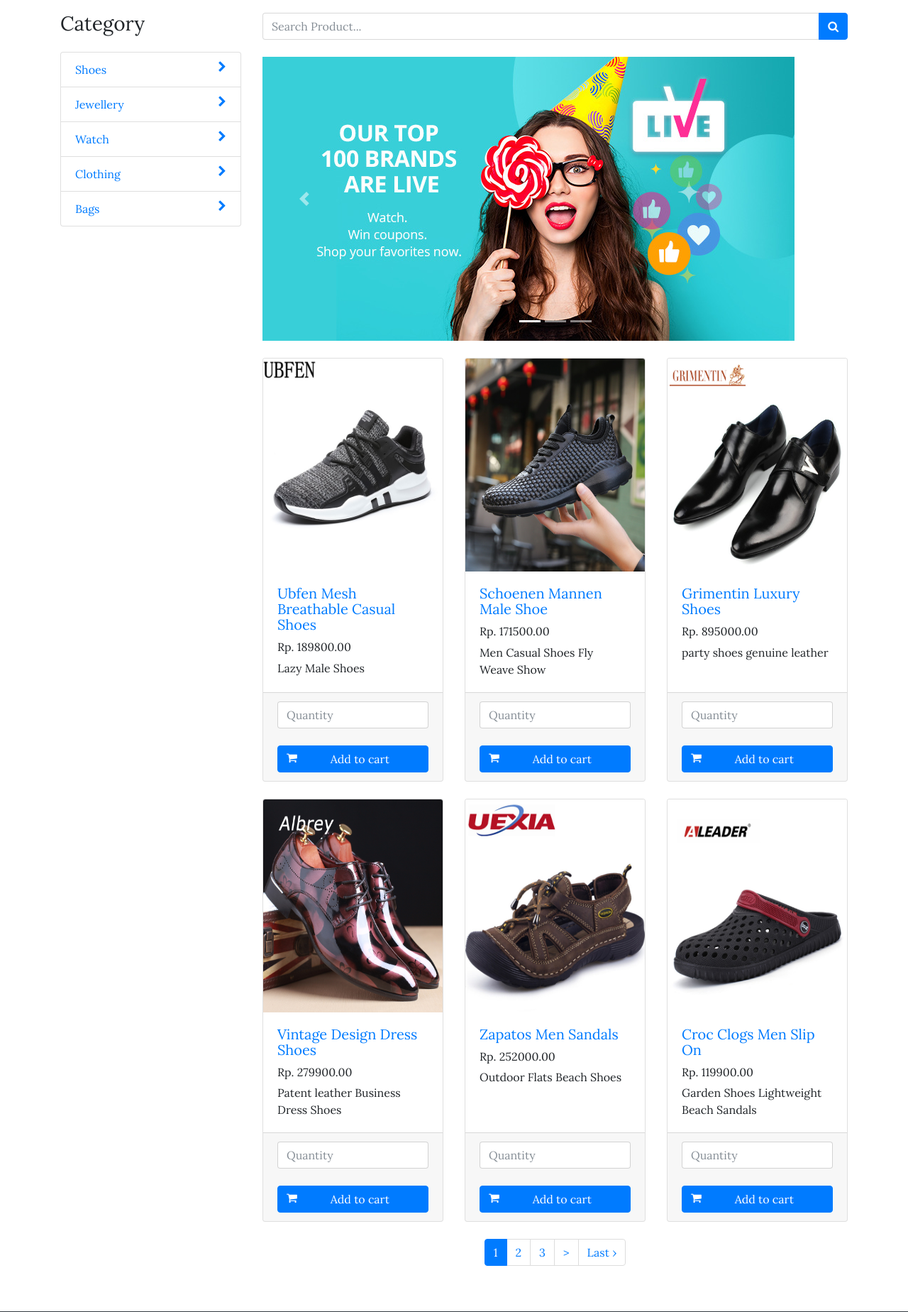
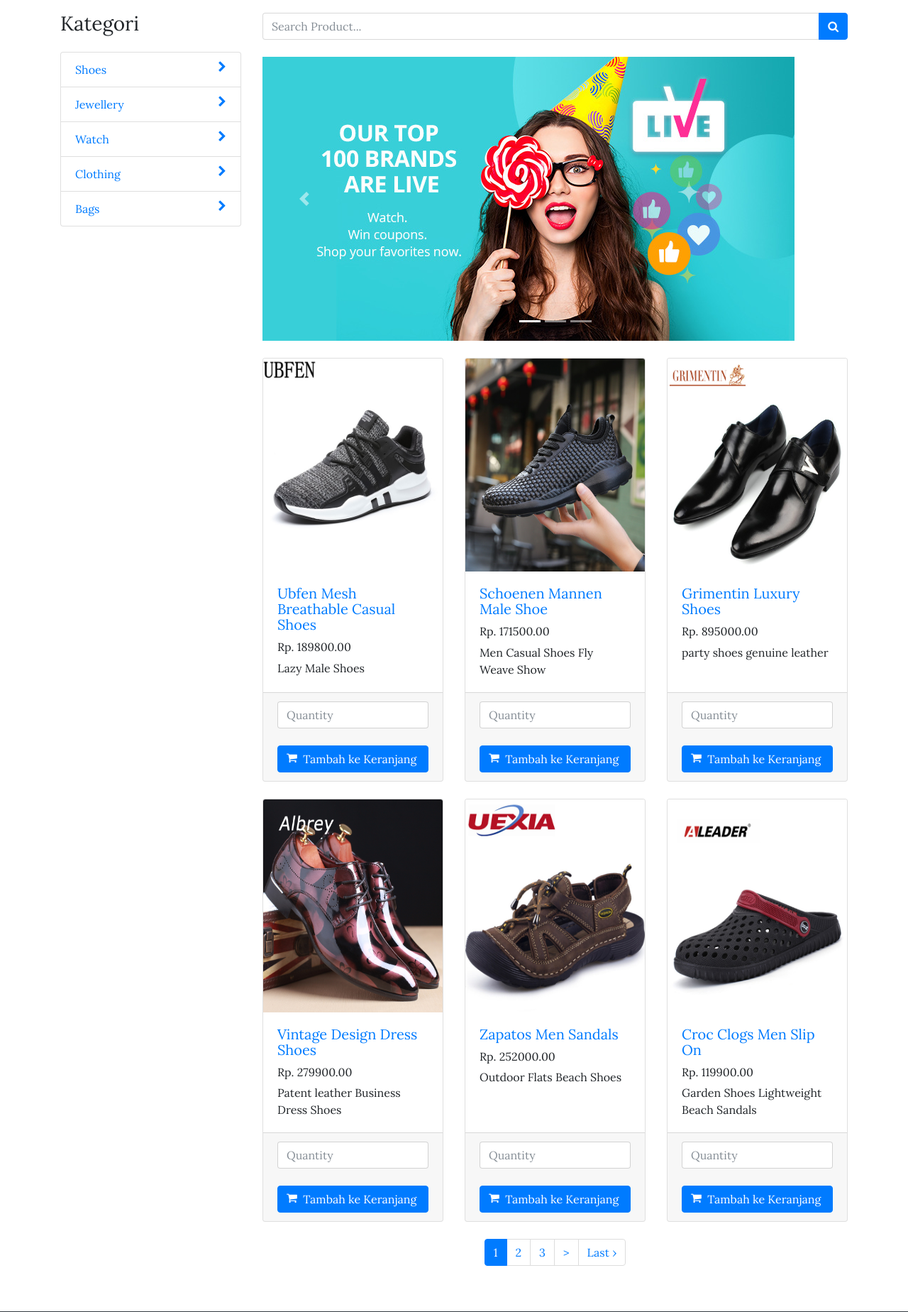
Before and after one commit to aulkiller/OnlineShop_CodeIgniter, a CodeIgniter app: page /olshop/ in a window 1280 px wide. Shown: the part 62-1910 px from the top of the page at 71% size. Run offline with CodeIgniter, Linux system fonts and the light colour scheme; data comes from the database, SQL or seed files in the repository.

Commit message:
Nasionalisme

```diff
--- a/application/views/admin/edit_product.php
+++ b/application/views/admin/edit_product.php
@@ -45,14 +45,14 @@
         </div>
 
         <div class="form-group">
-          <label class="control-label">Product Short Description</label>
+          <label class="control-label">Product Short Deskripsi</label>
           <div>
             <input id="product_short_description" type="text" class="form-control" name="product_short_description" value="<?= $product->short_desc; ?>">
           </div>
         </div>
 
         <div class="form-group">
-          <label class="control-label">Product Long Description</label>
+          <label class="control-label">Deskripsi Panjang</label>
           <div>
             <textarea id="textarea" name="product_description"><?= $product->description; ?></textarea>
           </div>
--- a/application/views/admin/manage_category.php
+++ b/application/views/admin/manage_category.php
@@ -61,7 +61,7 @@
 								<th width="10%">N0</th>
 								<th width="20%">Product Name</th>
 								<th width="10%">Price</th>
-								<th width="20%">Description</th>
+								<th width="20%">Deskripsi</th>
 								<th width="20%">Category</th>
 								<th width="10%">Options</th>
 							</tr>
--- a/application/views/admin/view_product.php
+++ b/application/views/admin/view_product.php
@@ -20,7 +20,7 @@
                 <th width="10%">N0</th>
                 <th width="20%">Product Name</th>
                 <th width="10%">Price</th>
-                <th width="20%">Description</th>
+                <th width="20%">Deskripsi</th>
                 <th width="20%">Category</th>
                 <!-- <th width="20%">Add Time</th> -->
                 <th width="10%">Options</th>
@@ -31,7 +31,7 @@
                 <th>ID</th>
                 <th>Product Name</th>
                 <th>Price</th>
-                <th>Description</th>
+                <th>Deskripsi</th>
                 <th>Category</th>
                 <!-- <th>Add Time</th> -->
                 <th>Options</th>
--- a/application/views/layout/shop/footer.php
+++ b/application/views/layout/shop/footer.php
@@ -62,7 +62,7 @@
 									+ "<br>"
 									+ "<button class='pull-right btn btn-block btn-primary' type='button' onclick='addToCart("+data[i]['product_id']+")'>"
 										+ "<span class='fa fa-shopping-cart pull-left'></span>"
-										+ "Add to cart"
+										+ "Tambah ke Keranjang"
 									+ "</button>"
 									+ "</div>"
 									+ "</div>"
@@ -99,7 +99,7 @@
 													+ "<br>"
 													+ "<button class='pull-right btn btn-block btn-primary' type='button' onclick='addToCart("+data[i]['product_id']+")'>"
 														+ "<span class='fa fa-shopping-cart pull-left'></span>"
-														+ "Add to cart"
+														+ "Tambah ke Keranjang"
 													+ "</button>"
 													+ "</div>"
 													+ "</div>"
--- a/application/views/shop/home.php
+++ b/application/views/shop/home.php
@@ -5,7 +5,7 @@
 	<div id="alert_message"></div>
 	<div class="row">
 		<div class="col-lg-3">
-			<h3 class="my-4">Category</h3>
+			<h3 class="my-4">Kategori</h3>
 			<ul class="list-group">
 				<?php foreach( $categoryData as $category ): ?>
 					<li class="list-group-item">
@@ -78,7 +78,7 @@
 					</a>
 					<a class="carousel-control-next" href="#carouselExampleIndicators" role="button" data-slide="next">
 						<span class="carousel-control-next-icon" aria-hidden="true"></span>
-						<span class="sr-only">Next</span>
+						<span class="sr-only">Berikutnya</span>
 					</a>
 				</div>
 				<?= form_close(); ?>
@@ -110,7 +110,7 @@
 								<br>
 								<button class="pull-right btn btn-block btn-primary" type="button" onclick="addToCart(<?= $product->product_id; ?>)">
 									<span class="fa fa-shopping-cart pull-left"></span>
-									Add to cart
+									Tambah ke Keranjang
 								</button>
 								<!-- <?= form_close(); ?> -->
 							</div>
--- a/application/views/shop/product_page.php
+++ b/application/views/shop/product_page.php
@@ -13,14 +13,14 @@
 						<div class="card-body">
 							<h3 class="card-title"><?= $product->product_name; ?></h3>
 							<h4>$ <?= $product->price?></h4>
-							<strong>Short Description</strong>
+							<strong>Short Deskripsi</strong>
 							<p class="card-text"><?= $product->short_desc?></p>
 							<input type="number" name="quantity" class="form-control" placeholder="Quantity" id="quantity_<?= $product->product_id; ?>" />
 							<input type="hidden" name="product_id" class="form-control" value="<?= $product->product_id; ?>"/>
 							<br>
 							<button class="pull-right btn btn-block btn-primary" type="button" onclick="addToCart(<?= $product->product_id; ?>)">
 								<span class="fa fa-shopping-cart pull-left"></span>
-								Add to cart
+								Tambah ke Keranjang
 							</button>
 							<!-- <span class="text-warning">&#9733; &#9733; &#9733; &#9733; &#9734;</span>
 							4.0 stars -->
@@ -28,7 +28,7 @@
 					</div>
 					<div class="card mt-4">
 						<div class="card-body">
-							<div class="card-title"><h4>Description</h4></div>
+							<div class="card-title"><h4>Deskripsi</h4></div>
 							<p class="card-text"><?= $product->description;?></p>
 							<!-- <span class="text-warning">&#9733; &#9733; &#9733; &#9733; &#9734;</span>
 							4.0 stars -->
```
Also changed, not shown: application/views/admin/add_product.php (+6 -6 lines).
